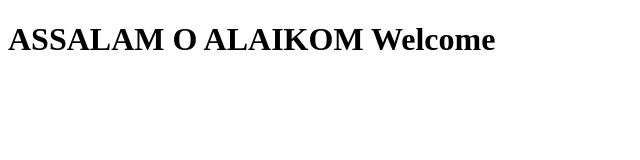
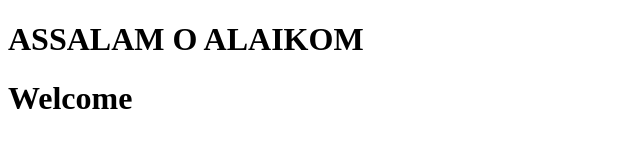
Before and after one commit to farooqA432/firstApp, a plain HTML site: page index.html in a window 1280 px wide. Shown: the whole page, without its empty margins (0-640 px from the left). Drawn offline with Linux system fonts and the light colour scheme.

Commit message:
third commit

```diff
--- a/index.html
+++ b/index.html
@@ -6,6 +6,8 @@
     <title>Document</title>
 </head>
 <body>
-    <h1>ASSALAM O ALAIKOM Welcome</h1>
+    <h1>ASSALAM O ALAIKOM</h1>
+    <h1>Welcome</h1>
+
 </body>
 </html>
```
